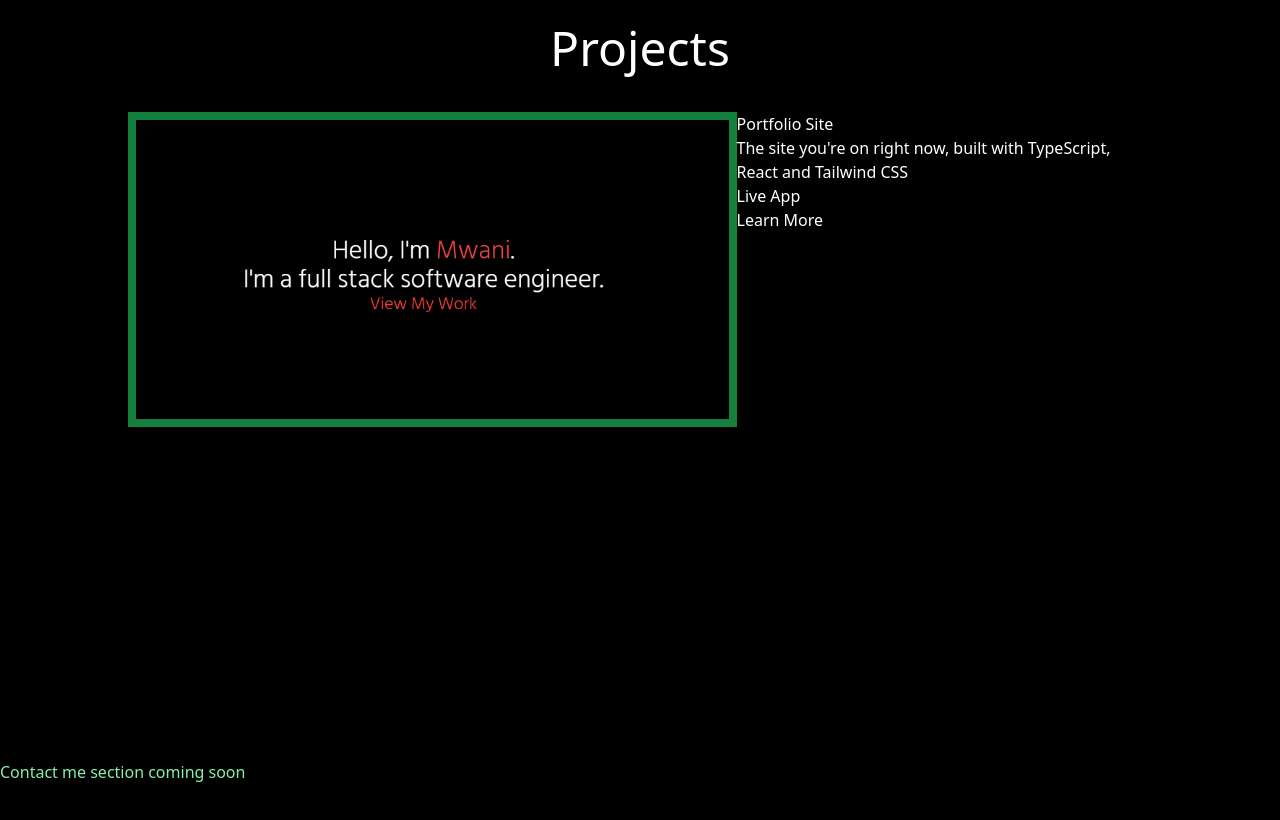
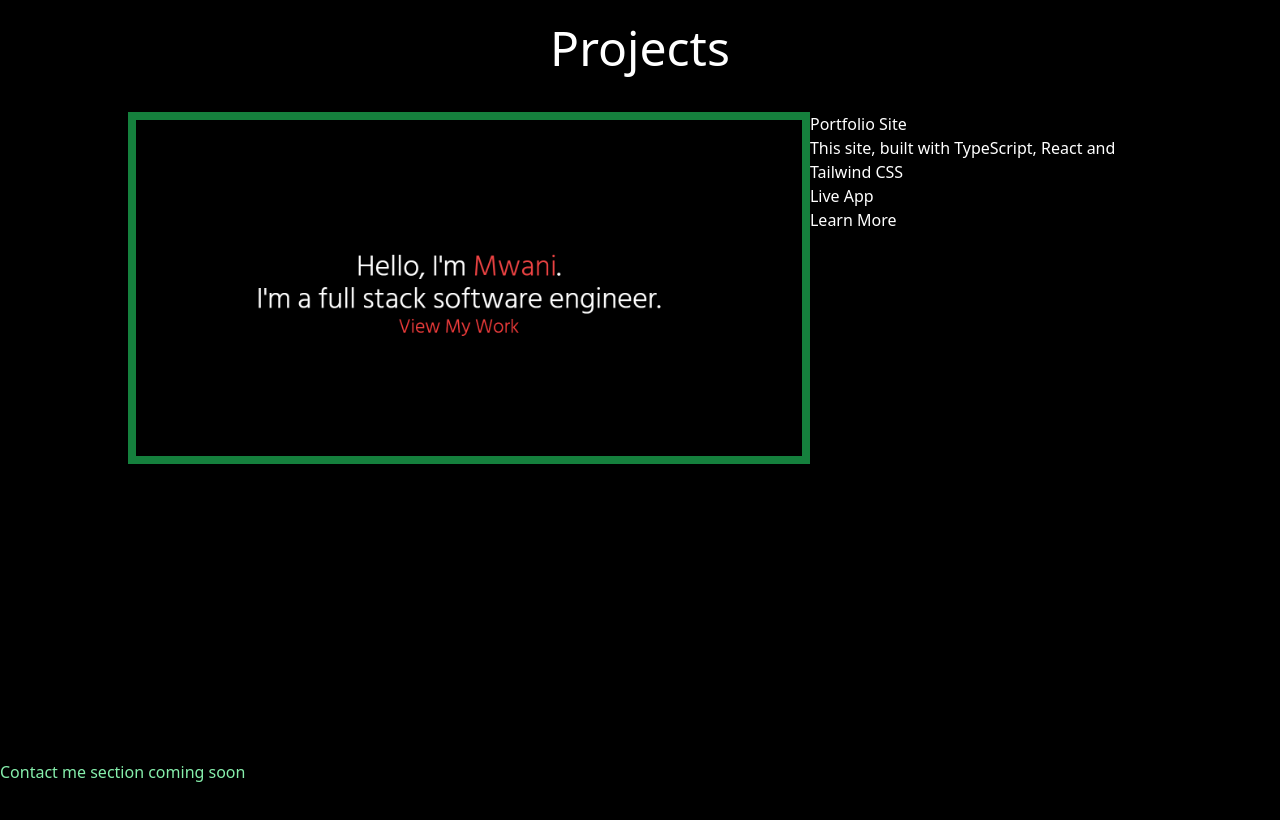
Before and after one commit to MwaniN/profile-page, a React (Vite) app: page / in a window 1280 px wide. Shown: the part 1640-2460 px from the top of the page. Built offline with nearby package versions, Linux system fonts and the light colour scheme.

Commit message:
Word modification

```diff
--- a/src/routes/SubPageFolder/Projects.tsx
+++ b/src/routes/SubPageFolder/Projects.tsx
@@ -8,7 +8,7 @@ const projects = [
     title: "Portfolio Site",
     url: "mwani.info/#projects",
     github: "https://github.com/MwaniN/profile-page",
-    description: "The site you're on right now, built with TypeScript, React and Tailwind CSS",
+    description: "This site, built with TypeScript, React and Tailwind CSS",
     image: portfolio,
     alt: "Test landscape picture",
     id: "portfolio-site"
```
